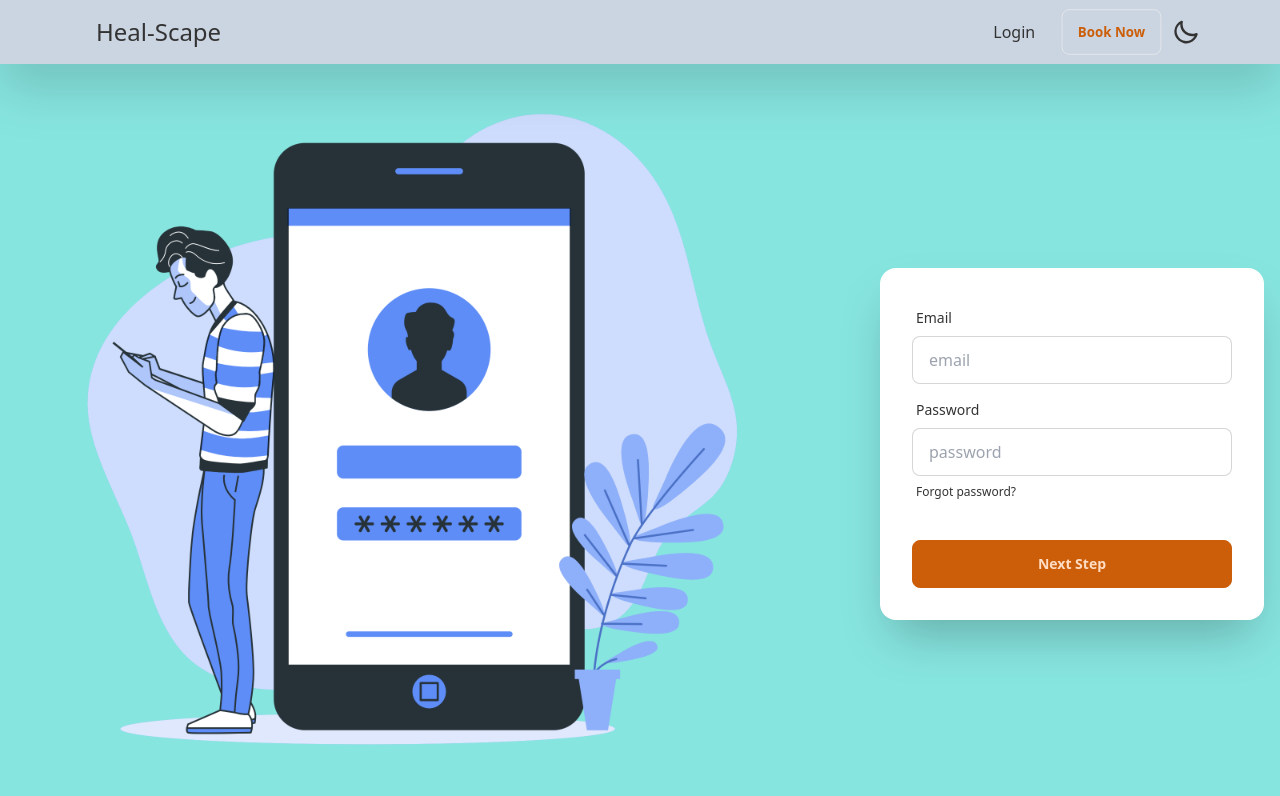
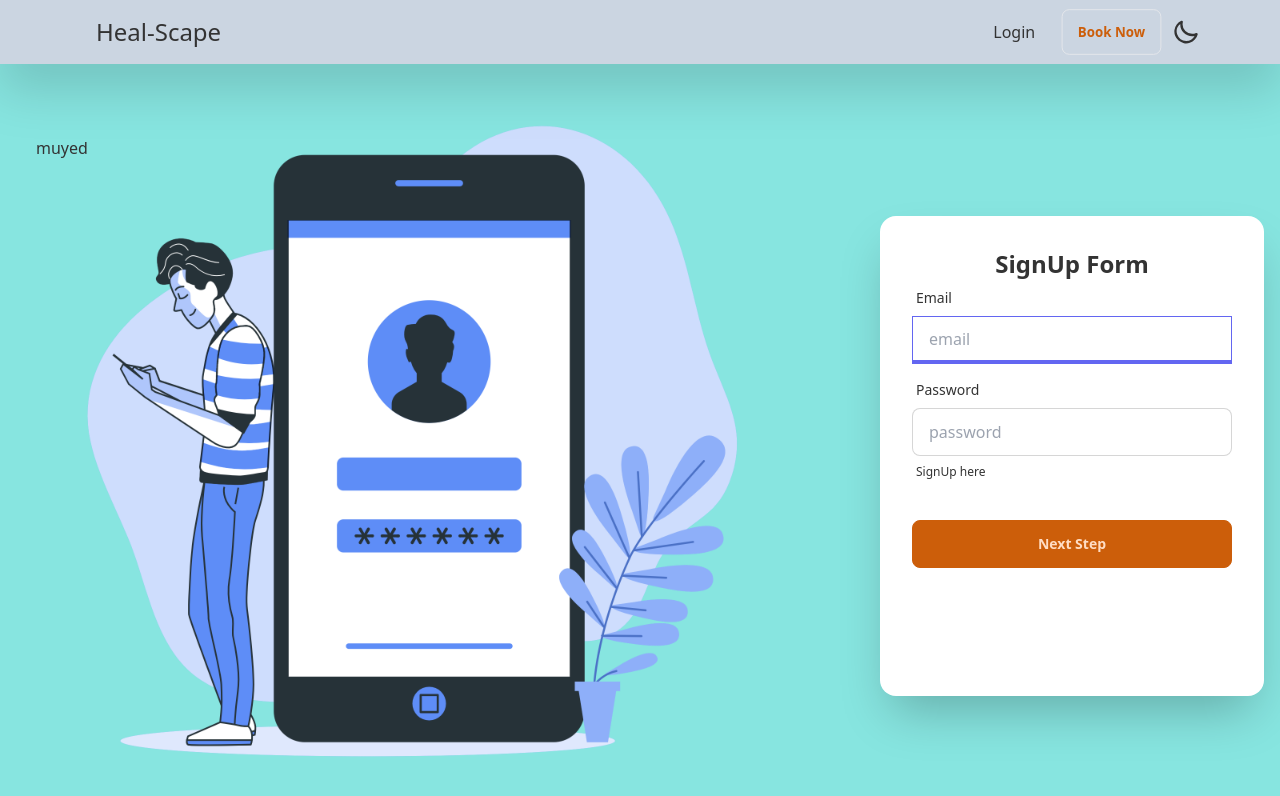
Before and after one commit to muyed-moktadir/attendance-template, a React (Create React App) app: page / in a window 1280 px wide. Shown: the top 796 px of the page. Built offline with nearby package versions, Linux system fonts and the light colour scheme.

Commit message:
rendering component

```diff
--- a/src/components/Navbar.js
+++ b/src/components/Navbar.js
@@ -86,9 +86,9 @@ const Navbar = ({ theme, setTheme, children }) => {
                 {/* <!-- Page content here --> */}
                 {children}
             </div>
-            {/* <div class="drawer-side">
+            <div class="drawer-side h-56">
                 <label for="my-drawer-3" class="drawer-overlay"></label>
-                <ul class="menu p-4 w-80 bg-base-100">
+                <ul class="menu p-4 w-52 h-50 bg-base-100">
 
                     <li>
                         <a>Home</a>
@@ -103,7 +103,7 @@ const Navbar = ({ theme, setTheme, children }) => {
                         <a>Contact Us</a>
                     </li>
                 </ul>
-            </div> */}
+            </div>
         </div>
     )
 }
--- a/src/pages/Home/Home.js
+++ b/src/pages/Home/Home.js
@@ -1,5 +1,5 @@
 import React from 'react'
-import LoginPage from './LoginPage'
+import LoginPage from './LoginPage1'
 
 const Home = () => {
   return (
--- /dev/null
+++ b/src/pages/Home/LoginPage1.js
@@ -0,0 +1,33 @@
+import React, { useState } from 'react'
+import { Link } from 'react-router-dom'
+
+import login from "../../assets/images/login.png"
+import LoginPage2 from './LoginPage2'
+import LoginPage3 from './LoginPage3'
+const LoginPage = () => {
+    const [data, setData] = useState(true)
+    return (
+        <>
+            <div className="hero h-auto bg-accent mt-10">
+
+                <div className="hero-content justify-between w-screen flex-col lg:flex-row">
+
+                    <div className='relative'>
+                        <h1 className='absolute top-20 left-5'>muyed</h1>
+                        <img src={login} class="md:h-screen" alt="" />
+                    </div>
+
+
+                    {
+                        data ?
+
+                            <LoginPage2 data={data} setData={setData} /> : <LoginPage3 data={data} setData={setData}></LoginPage3>
+                    }
+
+                </div>
+            </div>
+        </>
+    )
+}
+
+export default LoginPage
--- /dev/null
+++ b/src/pages/Home/LoginPage2.js
@@ -0,0 +1,35 @@
+import React from 'react'
+
+const LoginPage1 = ({ data, setData }) => {
+    return (
+        <>
+
+            <div className="card flex-shrink-0 md:h-[60vh] w-full max-w-sm shadow-2xl bg-base-100">
+                <div className="card-body">
+                    <div className="form-control">
+                        <h1 className='text-center font-bold text-2xl'>SignUp Form</h1>
+                        <label className="label">
+                            <span className="label-text">Email</span>
+                        </label>
+                        <input type="text" placeholder="email" className="input  rounded-none border-b-4 border-indigo-500 " />
+                    </div>
+                    <div className="form-control">
+                        <label className="label">
+                            <span className="label-text">Password</span>
+                        </label>
+                        <input type="text" placeholder="password" className="input input-bordered" />
+                        <label className="label">
+                            <a href="#" className="label-text-alt link link-hover">SignUp here</a>
+                        </label>
+                    </div>
+                    <div className="form-control mt-6">
+                        <button onClick={() => setData(!data)} className="btn btn-primary capitalize">Next Step</button>
+                    </div>
+                </div>
+            </div>
+        </>
+
+    )
+}
+
+export default LoginPage1
--- a/src/pages/Home/LoginPage.js
+++ b/src/pages/Home/LoginPage3.js
@@ -2,19 +2,21 @@ import React from 'react'
 import { Link } from 'react-router-dom'
 
 import login from "../../assets/images/login.png"
-const LoginPage = () => {
+const LoginPage3 = ({data,setData}) => {
     return (
         <>
-            <div className="hero h-auto bg-accent mt-7">
-                <div className="hero-content justify-between w-screen flex-col lg:flex-row">
-                    <div className=' h-screen shrink-0'>
-                        <img src={login} class="h-screen" alt="" />
-                    </div>
-                    <div className="card flex-shrink-0 w-full max-w-sm shadow-2xl bg-base-100">
+
+                    <div className="card flex-shrink-0 md:h-[70vh] w-full max-w-sm shadow-2xl bg-base-100">
                         <div className="card-body">
                             <div className="form-control">
                                 <label className="label">
-                                    <span className="label-text">Email</span>
+                                    <span className="label-text">Id</span>
+                                </label>
+                                <input type="text" placeholder="id" className="input input-bordered" />
+                            </div>
+                            <div className="form-control">
+                                <label className="label">
+                                    <span className="label-text">name</span>
                                 </label>
                                 <input type="text" placeholder="email" className="input input-bordered" />
                             </div>
@@ -28,14 +30,12 @@ const LoginPage = () => {
                                 </label>
                             </div>
                             <div className="form-control mt-6">
-                                <button className="btn btn-primary capitalize">Next Step</button>
+                                <button onClick={()=>setData(!data)} className="btn btn-primary capitalize">Next Step</button>
                             </div>
                         </div>
                     </div>
-                </div>
-            </div>
         </>
     )
 }
 
-export default LoginPage
+export default LoginPage3
--- a/src/routes/PublicRoutes.js
+++ b/src/routes/PublicRoutes.js
@@ -1,9 +1,9 @@
 
 import Home from "../pages/Home/Home";
-import LoginPage from "../pages/Home/LoginPage";
+import LoginPage1 from "../pages/Home/LoginPage1";
 
  // TODO:changing Routes
  export const publicRoute=[
     {path:"/", name:"Home", Component: Home},
-    {path:"/login", name:"Login", Component: LoginPage},
+    {path:"/login", name:"Login", Component: LoginPage1},
   ]
```
